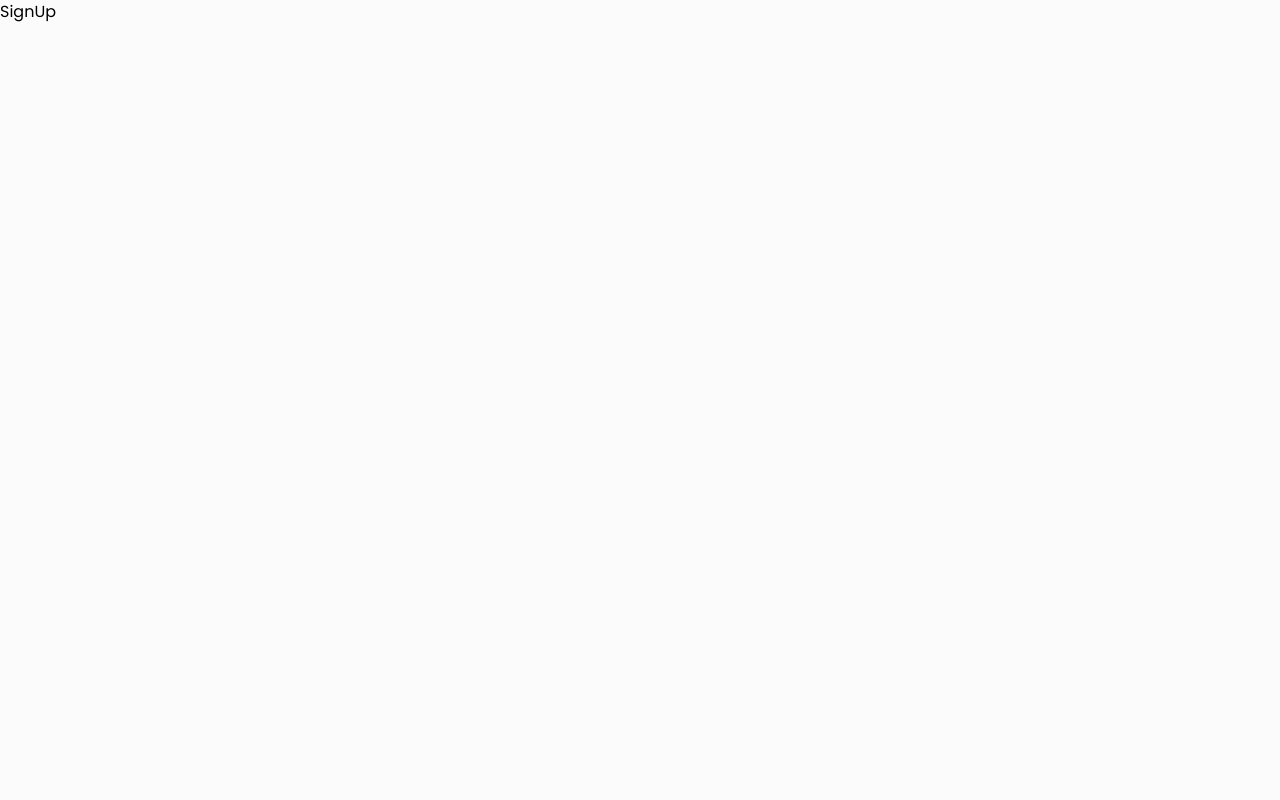
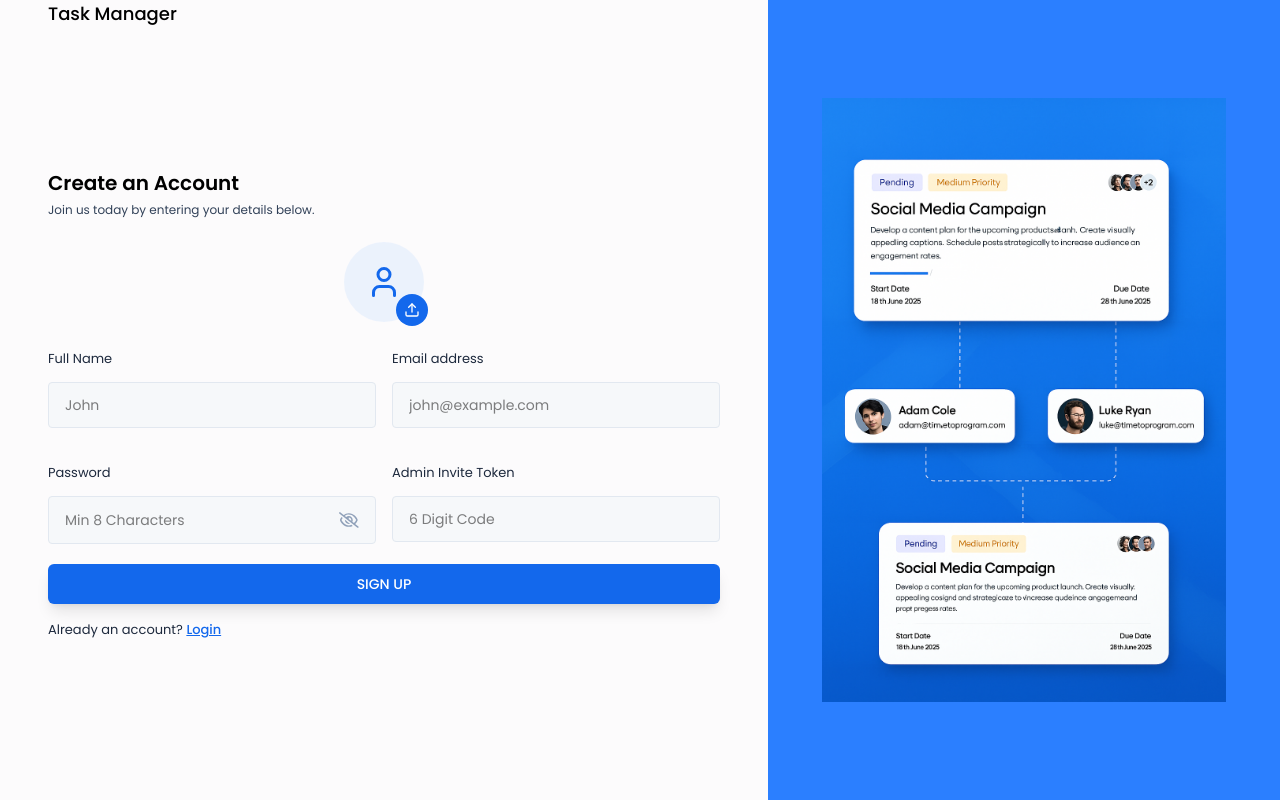
Before and after one commit to Yash-Amane03/Task-Management-App, a React (Vite) app in the folder frontend/Task-Manager/: page /signUp in a window 1280 px wide. Built offline with nearby package versions, Linux system fonts and the light colour scheme.

Commit message:
add sign-up and declare api-paths for different routes

```diff
--- /dev/null
+++ b/frontend/Task-Manager/src/components/Inputs/ProfilePhotoSelector.jsx
@@ -0,0 +1,55 @@
+import React, { useRef, useState } from "react";
+import { LuUser, LuUpload, LuTrash } from "react-icons/lu";
+const ProfilePhotoSelector = ({ image, setImage }) => {
+  const inputRef = useRef(null);
+  const [previewUrl, setPreviewUrl] = useState(null);
+  const handleImageChange = (event) => {
+    const file = event.target.files[0];
+    if (file) {
+      //Update the image state
+      setImage(file);
+
+      // Generate preview Url from file
+      const preview = URL.createObjectURL(file);
+      setPreviewUrl(preview);
+    }
+  };
+
+  const handleRemoveImage = () => {
+    setImage(null);
+    setPreviewUrl(null);
+  };
+
+  const onChooseFile = () => {
+    inputRef.current.click();
+  };
+  return (
+    <div className="flex justify-center mb-6">
+      <input
+        type="file"
+        accept="image/*"
+        ref={inputRef}
+        onChange={handleImageChange}
+        className="hidden"
+      />
+
+      {!image ? (
+        <div className="w-20 h-20 flex items-center justify-center bg-blue-100/50 rounded-full relative cursor-pointer">
+          <LuUser className="text-4xl text-primary" />
+          <button className="w-8 h-8 flex items-center justify-center bg-primary text-white rounded-full absolute -bottom-1 -right-1 cursor-pointer" type="button" onClick={onChooseFile}>
+            <LuUpload />
+          </button>
+        </div>
+      ) : (
+        <div className="relative">
+          <img src={previewUrl} alt="profile photo" className="w-20 h-20 rounded-full object-cover" />
+          <button type="button" onClick={handleRemoveImage} className="w-8 h-8 flex items-center justify-center bg-red-500 text-white rounded-full absolute -bottom-1 -right-1 cursor-pointer">
+            <LuTrash />
+          </button>
+        </div>
+      )}
+    </div>
+  );
+};
+
+export default ProfilePhotoSelector;
--- a/frontend/Task-Manager/src/pages/Auth/Login.jsx
+++ b/frontend/Task-Manager/src/pages/Auth/Login.jsx
@@ -27,6 +27,12 @@
     setError("");
 
     //Login API call
+
+    try {
+
+    } catch (error) {
+
+    }
 
   };
   return (
--- a/frontend/Task-Manager/src/pages/Auth/SignUp.jsx
+++ b/frontend/Task-Manager/src/pages/Auth/SignUp.jsx
@@ -1,11 +1,100 @@
-import React from 'react'
+import React, { useState } from "react";
+import AuthLayout from "../../components/layouts/AuthLayout";
+import { validateEmail } from "../../utils/helper";
+import ProfilePhotoSelector from "../../components/Inputs/ProfilePhotoSelector";
+import Input from "../../components/Inputs/Input";
+import { Link } from "react-router-dom";
 
 function SignUp() {
+  const [profilePic, setProfilePic] = useState(null);
+  const [fullName, setFullName] = useState("");
+  const [email, setEmail] = useState("");
+  const [password, setPassword] = useState("");
+  const [adminInviteToken, setAdminInviteToken] = useState("");
+
+  const [error, setError] = useState(null);
+
+  // handle signUp form submit
+  const handleSignUp = async (e) => {
+    e.preventDefault();
+
+    if (!fullName) {
+      setError("Please enter your full name.");
+      return;
+    }
+
+    if (!validateEmail(email)) {
+      setError("Please enter a valid email address.");
+      return;
+    }
+
+    if (!password) {
+      setError("Please enter the password.");
+      return;
+    }
+
+    setError("");
+
+    //SignUp API call
+  };
   return (
-    <div>
-      SignUp
-    </div>
-  )
+    <AuthLayout>
+      <div className="lg:w-[100%] h-auto md:h-full mt-10 md:mt-0 flex flex-col justify-center">
+        <h3 className="text-xl font-semibold text-black">Create an Account</h3>
+        <p className="text-xs text-slate-700 mt-[5px] mb-6">
+          Join us today by entering your details below.
+        </p>
+        <form onSubmit={handleSignUp}>
+          <ProfilePhotoSelector image={profilePic} setImage={setProfilePic} />
+
+          <div className="grid grid-cols-1 md:grid-cols-2 gap-4">
+            <Input
+              value={fullName}
+              onChange={({ target }) => setFullName(target.value)}
+              label="Full Name"
+              placeholder="John"
+              type="text"
+            />
+
+            <Input
+              value={email}
+              onChange={({ target }) => setEmail(target.value)}
+              label="Email address"
+              placeholder="john@example.com"
+              type="text"
+            />
+
+            <Input
+              value={password}
+              onChange={({ target }) => setPassword(target.value)}
+              label="Password"
+              placeholder="Min 8 Characters"
+              type="password"
+            />
+            <Input
+              value={adminInviteToken}
+              onChange={({ target }) => setPassword(target.value)}
+              label="Admin Invite Token"
+              placeholder="6 Digit Code"
+              type="text"
+            />
+          </div>
+          {error && <p className="text-red-500 text-xs pb-2.5">{error}</p>}
+
+          <button type="submit" className="btn-primary">
+            SIGN UP
+          </button>
+
+          <p className="text-[13px] text-slate-800 mt-3">
+            Already an account?{" "}
+            <Link className="font-medium text-primary underline" to="/login">
+              Login
+            </Link>
+          </p>
+        </form>
+      </div>
+    </AuthLayout>
+  );
 }
 
-export default SignUp
+export default SignUp;
--- a/frontend/Task-Manager/src/utils/apiPaths.js
+++ b/frontend/Task-Manager/src/utils/apiPaths.js
@@ -0,0 +1,38 @@
+export const BASE_URL = "http://localhost:8000";
+export const API_PATHS = {
+    AUTH: {
+        REGISTER: "/api/auth/register",
+        LOGIN: "/api/auth/Login",
+        GET_PROFILE: "/api/auth/profile"
+    },
+
+    USERS: {
+        GET_ALL_USERS: "/api/users",
+        GET_USER_BY_ID: (userId)=> `/api/users/${userId}`,
+        CREATE_USER: "/api/users/",
+        UPDATE_USER: (userId)=> `/api/users/${userId}`,
+        DELETE_USER: (userId)=> `/api/users/${userId}`,
+    },
+
+    TASKS: {
+        GET_DASHBOARD_DATA: "/api/tasks/dashboard-data",
+        GET_USER_DASHBOARD_DATA: "/api/tasks/user-dashboard-data",
+        GET_ALL_TAKS: "/api/tasks",
+        GET_TASK_BY_ID: (userId)=> `/api/taks/${userId}`,
+        CREATE_TASK: "/api/tasks",
+        UPDATE_TASK: (userId)=> `/api/tasks/${userId}`,
+        DELETE_TASK: (userId)=> `/api/tasks/${userId}`,
+
+        UPDATE_USER_TASK_STATUS: (userId)=> `/api/tasks/${userId}/status`,
+        UPDATE_TODO_CHECKLIST: (userId)=> `/api/tasks/${userId}/todo`,
+    },
+
+    REPORTS: {
+        EXPORT_TASKS: "/api/reports/export/tasks",
+        EXPORT_USERS: "/api/reports/export/users"
+    },
+
+    IMAGE: {
+        UPLOAD_IMAGE: "/api/auth/upload-image"
+    }
+}
```
